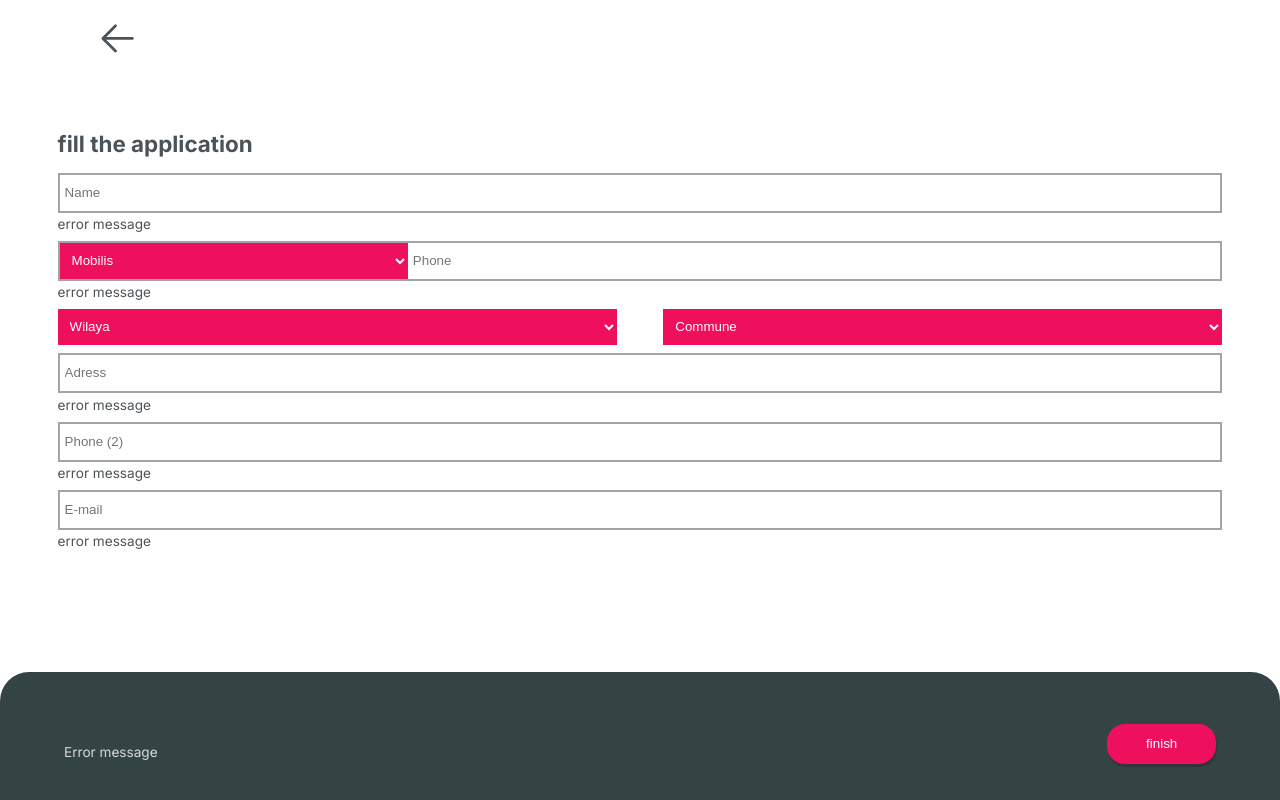
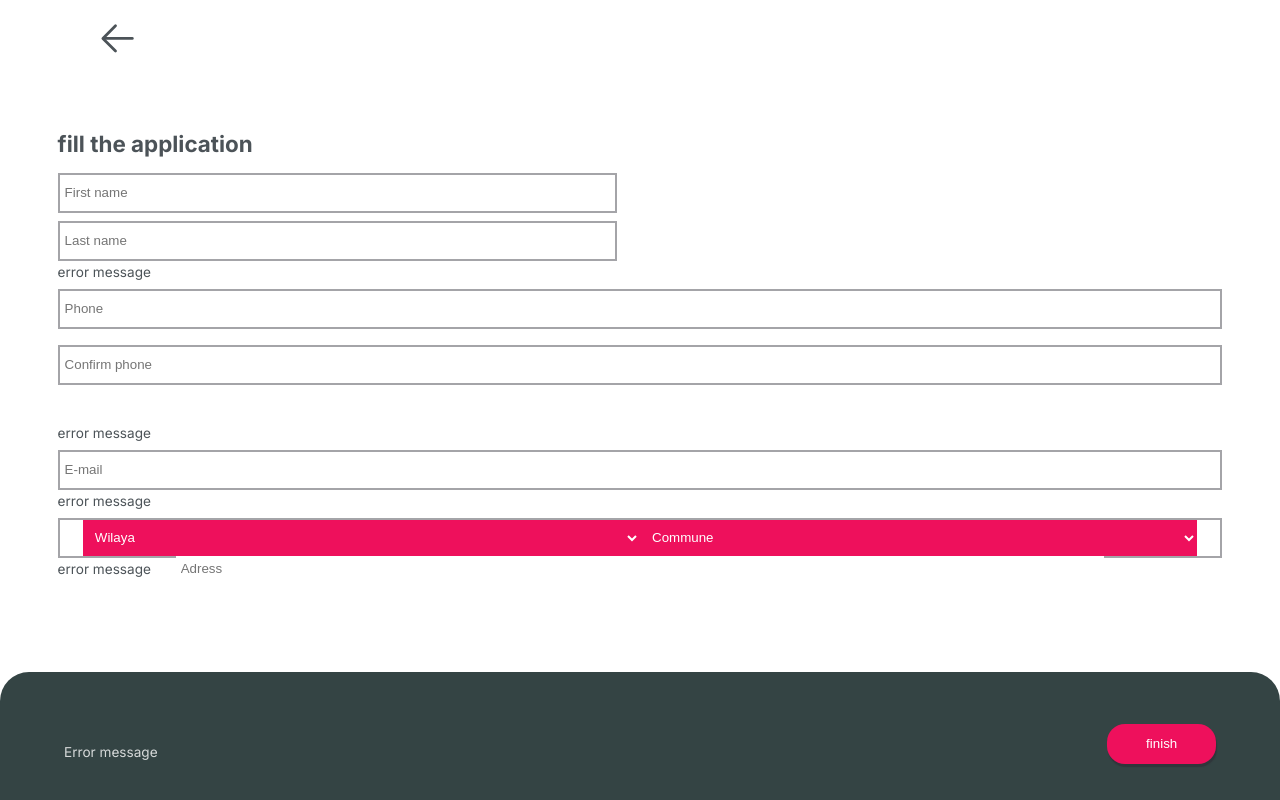
Before and after one commit to yacine-yac/e-commerce-shop, a Next.js app: page /cart/confirm in a window 1280 px wide. Built offline with nearby package versions, Linux system fonts and the light colour scheme.

Commit message:
add features into confirm page

```diff
--- a/src/app/cart/confirm/page.css
+++ b/src/app/cart/confirm/page.css
@@ -3,7 +3,7 @@
 }
 .pg-form{
     width: 95%;height: 100%;padding: 2%;
-    display: flex;flex-direction: column;
+    display: flex;flex-direction: column;justify-content: flex-start;
     /* box-shadow: 1px 1px 1px 2px rgb(52, 68, 68); */
     /* border-radius: 20px; */
 }
@@ -22,6 +22,7 @@
     margin-top: 8px;
     border: 2px solid var(--shadow);
 }
+.pg-form form label:nth-child(1),.pg-form form label:nth-child(2){width: 48%;}
 .pg-form form label:nth-child(5){
     height: 70px;justify-content: space-between;
     border: 0px;margin-bottom: 15px;
--- a/src/app/cart/confirm/page.tsx
+++ b/src/app/cart/confirm/page.tsx
@@ -1,47 +1,69 @@
+"use client";
 import "./page.css";
 import "../page.css"
+import { useForm } from "react-hook-form";
+import { Iclient } from "../../../../lib/models/clients";
+import axios from "axios";
 export default function Confirm(){
+    const {register,watch,handleSubmit}=useForm<Iclient>();
+    console.log(watch("firstName"));
+    console.log(watch("contact.email"));
+    console.log(watch("contact.address"));
+    console.log(watch("contact.address.street"));
+    const submiting=async(data:Iclient)=>{
+            try{
+                    await  axios.post('/api/cart',JSON.stringify(data));
+            }catch(e){
 
+            }
+    }
     return <>
          <div className="pg pg-6 center-h">
             <div className="pg-form">
                  <h2>fill the application</h2>
-                 <form>
-                    <label form="name">
-                       <input id="name" type="text" name="name" placeholder="Name" />
+                 <form id="contact-form" onSubmit={handleSubmit(submiting)}>
+                    <label form="firstName">
+                       <input {...register("firstName")}  id="firstName" type="text" name="firstName" placeholder="First name" />
+                    </label>
+                    <label form="lastName">
+                       <input {...register("lastName")} id="lastName" type="text" name="lastName" placeholder="Last name" />
                     </label>
                     <span>error message</span>
                     <label>
-                            <select id="operator" name="operator">
-                                <option value="Mobilis">Mobilis</option>
-                                <option value="Djezzy">Djezzy</option>
-                                <option value="Ooredoo">Ooredoo</option>
-                            </select>
-                            <input type="text" name="phone" placeholder="Phone"  />
+                            <input {...register("contact.phone")} type="text" name="phone" placeholder="Phone"  />
+                    </label>
+                    <label>
+                            <input type="text" name="phone2" placeholder="Confirm phone"  />
                     </label>
                     <span>error message</span>
+                    <label><input {...register('contact.email')} type="email"   placeholder="E-mail" /></label>
+                    <span>error message</span>
                     <label className="center-h" form="address">
-                            <select name="province">
+                            <select {...register('contact.address.province')}>
                                 <option value="province">Wilaya</option>
+                                <option value="1">adrar</option>
+                                <option value="2">alger</option>
+                                <option value="3">oran</option>
+                                <option value="4">sba</option>
                             </select>
-                            <select name="city">
-                                <option value="city">Commune</option>
+                            <select {...register("contact.address.city")}>
+                                <option value="-1">Commune</option>
+                                <option value="1">ddddd</option>
+                                <option value="2">cccc</option>
+                                <option value="3">aaaaa</option>
+                                <option value="4">qqqqq</option>
                             </select>
-                            <input type="text" name="address" id="address" placeholder="Adress" />
+                            <input  {...register("contact.address.street")} type="text" id="address" placeholder="Adress" />
                     </label>
                     <span>error message</span>
-                    <label>
-                            <input type="text" name="phone2" placeholder="Phone (2)"  />
-                   </label>
-                   <span>error message</span>
-                   <label><input type="email" name="email" placeholder="E-mail" /></label>
-                   <span>error message</span>
+
+
 
                  </form>
             </div>
             <div className="s-1 p-bottom s-1-two">
                 <span>Error message</span>
-                <button>finish</button>
+                <button type="submit" form="contact-form" >finish</button>
             </div>
          </div>
     </>
```
